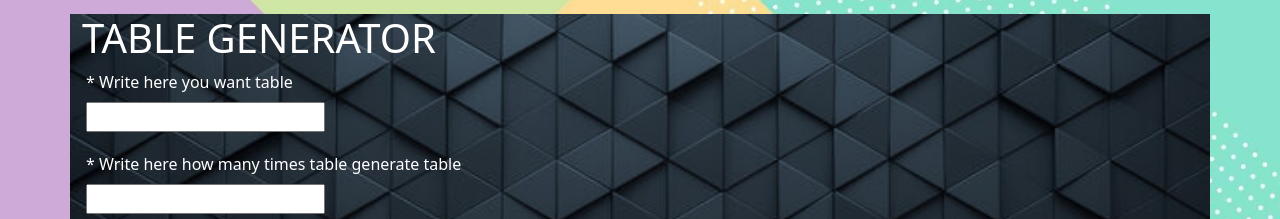
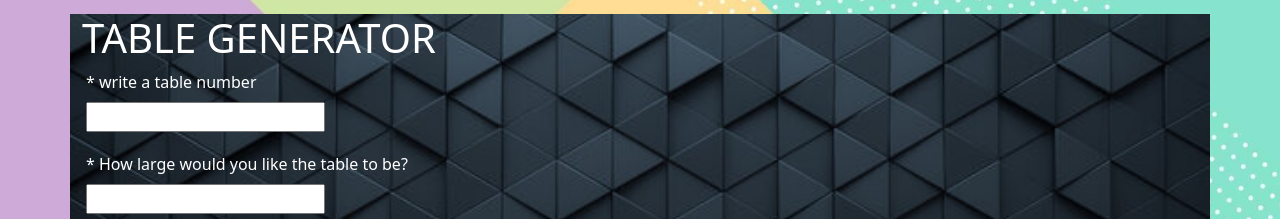
Before and after one commit to Zeeshan-Haider-Soomro/table-generator-by-javascript, a plain HTML site: page index.html in a window 1280 px wide. Shown: the part 244-463 px from the top of the page. Drawn offline with nearby package versions, Linux system fonts and the light colour scheme.

Commit message:
multiplication table

```diff
--- a/index.html
+++ b/index.html
@@ -12,10 +12,10 @@
 <div class="container d-flex mt-3">
     <div class="header1">
         <h1>TABLE GENERATOR</h1>
-        <P class="m-1">* Write here you want table</P>
+        <P class="m-1">* write a table number</P>
         <input type="number" class="m-1 text-center" id="input1">
         <p class="error"></p>
-        <P class="m-1">* Write here how many times table generate table</P>
+        <P class="m-1">* How large would you like the table to be?</P>
         <input type="number" class="m-1 text-center" id="input2">
         <br>
         <button class="m-1 btn btn-danger" onclick="generate();">Generate</button>
```
